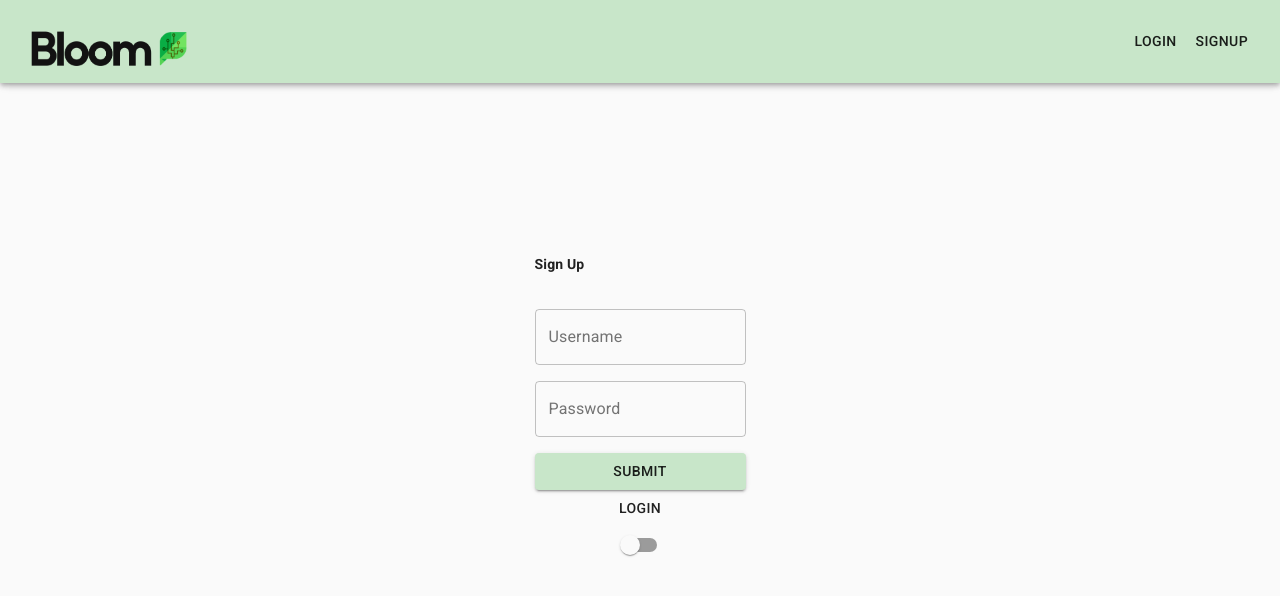
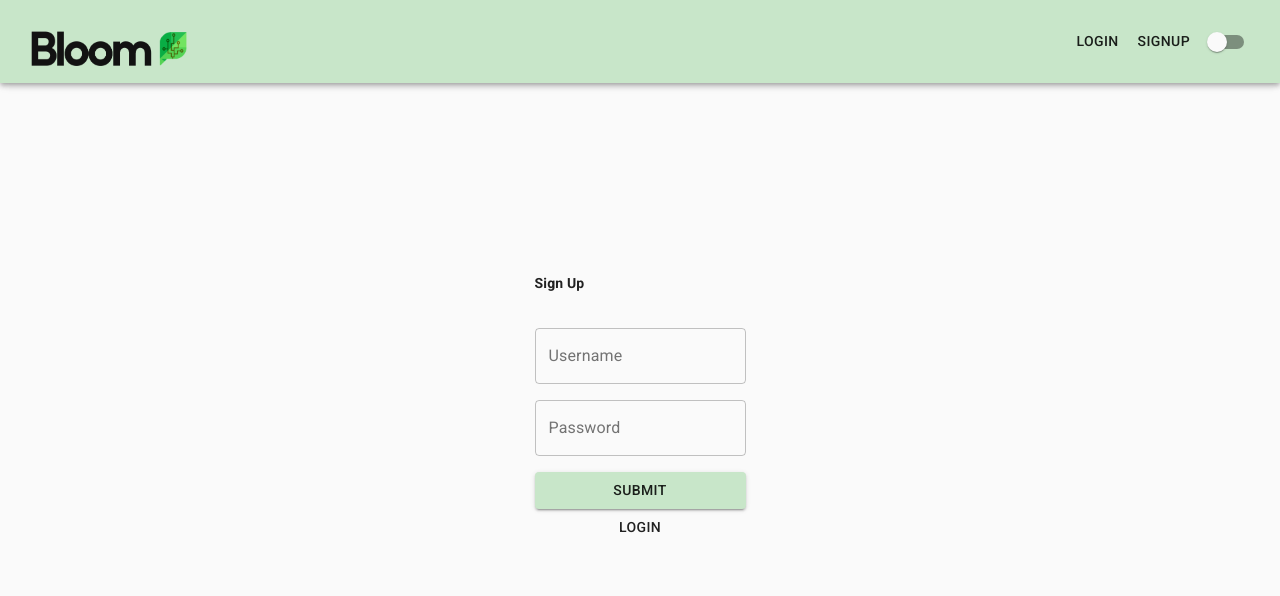
Before and after one commit to jonathanherman1/bloom-frontend, a React (Create React App) app: page / in a window 1280 px wide. Shown: the top 596 px of the page. Built offline with nearby package versions, Linux system fonts and the light colour scheme; no server answers.

Commit message:
add toggle to nav, pass state

```diff
--- a/src/Components/Nav/Nav.jsx
+++ b/src/Components/Nav/Nav.jsx
@@ -4,10 +4,11 @@ import AppBar from '@material-ui/core/AppBar';
 import Toolbar from '@material-ui/core/Toolbar';
 import Typography from '@material-ui/core/Typography';
 import Button from '@material-ui/core/Button';
+import Switch from '@material-ui/core/Switch'
 import IconButton from '@material-ui/core/IconButton';
 import * as navStyles from './Nav.module.css';
 
-function Nav({ displayForm, handleLogout, loggedIn }) {
+function Nav({ displayForm, handleLogout, loggedIn, darkMode, setDarkMode }) {
 
   const loggedOutNav = (
       <>
@@ -36,6 +37,7 @@ function Nav({ displayForm, handleLogout, loggedIn }) {
           </div>
           <div className={navStyles.rightMenu}>
             {loggedIn ? loggedInNav : loggedOutNav}
+            <Switch checked={darkMode} onChange={() => setDarkMode(!darkMode)} />
           </div>
         </Toolbar>
       </AppBar>
--- a/src/Pages/App/App.jsx
+++ b/src/Pages/App/App.jsx
@@ -155,6 +155,8 @@ const App = (props) => {
           loggedIn={loggedIn}
           displayForm={displayForm}
           handleLogout={handleLogout}
+          darkMode={darkMode}
+          setDarkMode={setDarkMode}
         />
           {loggedIn &&
             <>
@@ -162,7 +164,6 @@ const App = (props) => {
             </>
           }
           {form}
-        <Switch checked={darkMode} onChange={() => setDarkMode(!darkMode)} />
         <Route path='/opportunities'>
           <NewOpportunityForm handleAddOpportunity={handleAddOpportunity}/>
         </Route>
```
